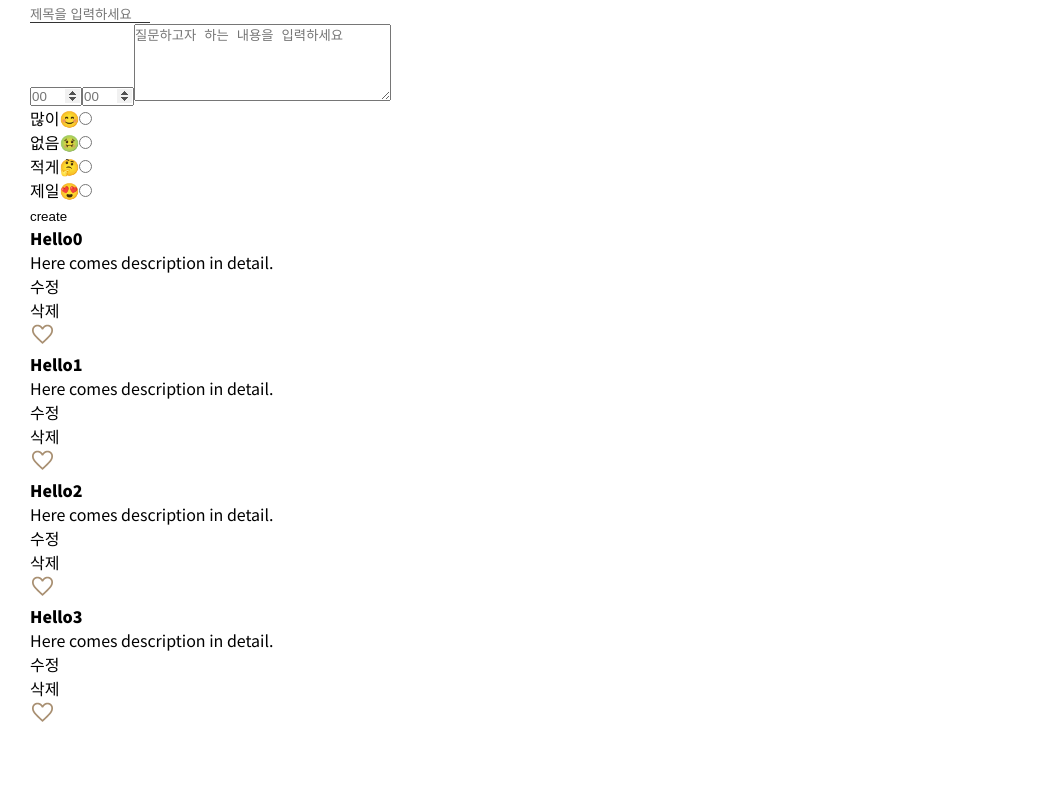
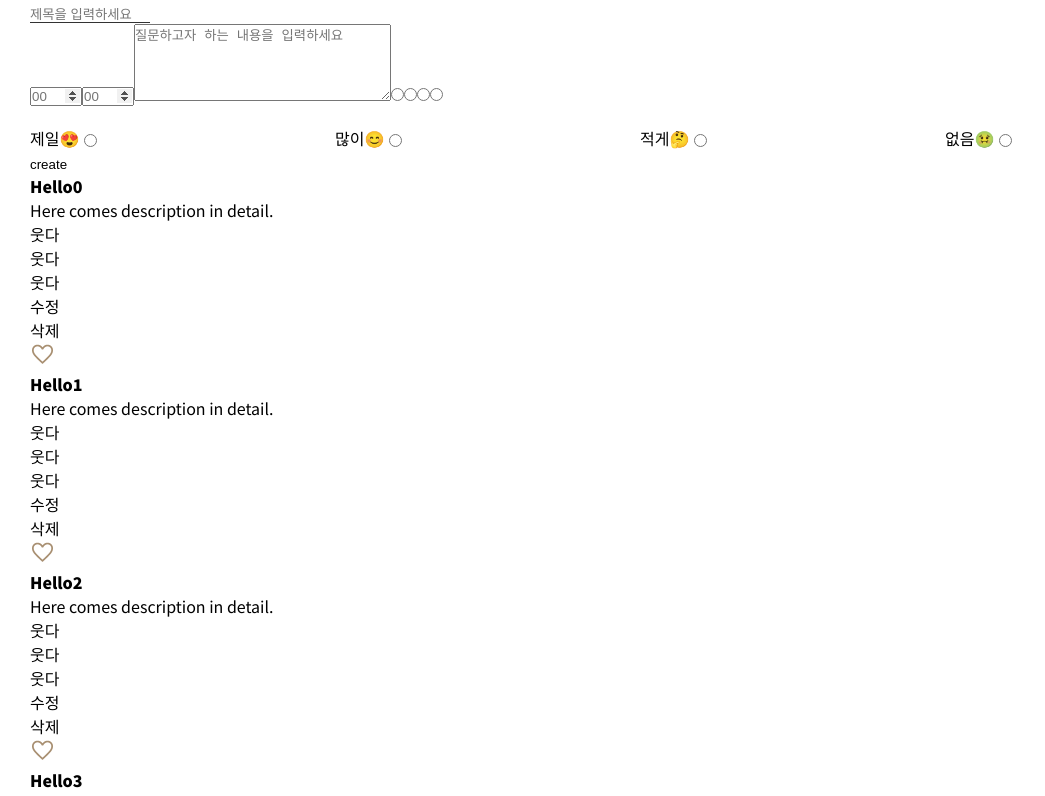
Before and after one commit to KIMYUNMEE/TodayMe, a React (Create React App) app: page / in a window 1280 px wide. Shown: the top 796 px of the page, without its empty margins (0-1045 px from the left). Built offline with nearby package versions, Linux system fonts and the light colour scheme.

Commit message:
개인프로젝트 - 할일작성하기 수정 중

```diff
--- a/src/App.js
+++ b/src/App.js
@@ -15,7 +15,7 @@ import Write from "./main/write";
 import Profile from "./sub/profile";
 import Footer from "./common/footer";
 import Notice from "./main/notice";
-
+const arr = ["white", "black", "blue", "green"];
 function App(props) {
   // kakao SDK import하기
   const status = useScript("https://developers.kakao.com/sdk/js/kakao.js");
@@ -71,17 +71,42 @@ function App(props) {
       return JSON.parse(data);
     } else {
       return [
-        { title: "Hello0", content: "Here comes description in detail." },
-        { title: "Hello1", content: "Here comes description in detail." },
-        { title: "Hello2", content: "Here comes description in detail." },
-        { title: "Hello3", content: "Here comes description in detail." },
+        {
+          title: "Hello0",
+          content: "Here comes description in detail.",
+          emo: "웃다",
+          emo1: "웃다",
+          emo2: "웃다",
+        },
+        {
+          title: "Hello1",
+          content: "Here comes description in detail.",
+          emo: "웃다",
+          emo1: "웃다",
+          emo2: "웃다",
+        },
+        {
+          title: "Hello2",
+          content: "Here comes description in detail.",
+          emo: "웃다",
+          emo1: "웃다",
+          emo2: "웃다",
+        },
+        {
+          title: "Hello3",
+          content: "Here comes description in detail.",
+          emo: "웃다",
+          emo1: "웃다",
+          emo2: "웃다",
+        },
       ];
     }
   };
 
   const [posts, setPosts] = useState(getLocalItems);
   const createPost = () => {
-    let ab = document.querySelectorAll(".text_area1").value;
+    let ab1 = document.querySelector(".abc").value;
+    let ab = document.querySelector(".text_area1").value;
     if (!input.current.value || !textarea.current.value) {
       alert("제목과 본문을 입력하세요");
       return;
@@ -93,6 +118,7 @@ function App(props) {
         emo: ab,
         emo1: input1.current.value,
         emo2: input2.current.value,
+        radio: ab1,
       },
       ...posts,
     ]);
@@ -100,6 +126,8 @@ function App(props) {
     input1.current.value = "";
     input2.current.value = "";
     textarea.current.value = "";
+
+    ab1 = "";
     ab = "";
   };
   const deletePost = (index) => {
@@ -174,7 +202,28 @@ function App(props) {
         placeholder="질문하고자 하는 내용을 입력하세요"
         ref={textarea}
       ></textarea>
-      <ul>
+      {arr.map((color) => (
+        <input type="radio" name="colors" value={color} className="abc" />
+      ))}
+      <ul className="text_area1_wrap">
+        <li>
+          <label htmlFor="rad_01">제일😍</label>
+          <input
+            className="text_area1"
+            id="rad_01"
+            placeholder="중요도"
+            type="radio"
+            value="제일😍"
+            onChange={(e) => {
+              setPosts([
+                {
+                  emo: e.current.value,
+                },
+                ...posts,
+              ]);
+            }}
+          ></input>
+        </li>
         <li>
           <label htmlFor="rad_02">많이😊</label>
           <input
@@ -183,19 +232,14 @@ function App(props) {
             placeholder="중요도"
             type="radio"
             value="많이😊"
-            name="emotion"
-          ></input>
-        </li>
-
-        <li>
-          <label htmlFor="rad_04">없음🤢</label>
-          <input
-            className="text_area1"
-            id="rad_04"
-            placeholder="중요도"
-            type="radio"
-            value="없음🤢"
-            name="emotion"
+            onChange={(e) => {
+              setPosts([
+                {
+                  emo: e.current.value,
+                },
+                ...posts,
+              ]);
+            }}
           ></input>
         </li>
         <li>
@@ -206,18 +250,32 @@ function App(props) {
             placeholder="중요도"
             type="radio"
             value="적게🤔"
-            name="emotion"
+            onChange={(e) => {
+              setPosts([
+                {
+                  emo: e.current.value,
+                },
+                ...posts,
+              ]);
+            }}
           ></input>
         </li>
         <li>
-          <label htmlFor="rad_01">제일😍</label>
+          <label htmlFor="rad_04">없음🤢</label>
           <input
             className="text_area1"
-            id="rad_01"
+            id="rad_04"
             placeholder="중요도"
             type="radio"
-            value="제일😍"
-            name="emotion"
+            value="없음🤢"
+            onChange={(e) => {
+              setPosts([
+                {
+                  emo: e.current.value,
+                },
+                ...posts,
+              ]);
+            }}
           ></input>
         </li>
       </ul>
@@ -252,11 +310,11 @@ function App(props) {
                 <div className="post">
                   <strong className="abcd">{post.title}</strong>
                   <p className="efg">{post.content}</p>
-
                   <p>{post.emo1}</p>
 
                   {post.emo2 === "" ? "00" : post.emo2}
                   <p>{post.emo}</p>
+                  <p>{post.radio}</p>
                 </div>
                 <ul className="btns">
                   <li onClick={() => enableUpdate(index)}>수정</li>
@@ -442,6 +500,15 @@ function App(props) {
                   <div className="member_caption">
                     님은 {firstDay}일째 알찬 하루를 사용중!!
                   </div>
+                  {arr.map((color) => (
+                    <input
+                      type="radio"
+                      name="colors"
+                      value={color}
+                      className="abc"
+                      onChange={() => {}}
+                    />
+                  ))}
                 </div>
               </section>
               <section className="section02">
@@ -484,99 +551,6 @@ function App(props) {
                     <li>중요도</li>
                     <li>완료</li>
                   </ul>
-                  {upTodo !== null
-                    ? upgradTodo.map(function (a, i) {
-                        return (
-                          <div className="list" key={i}>
-                            <ul>
-                              <li>
-                                <p className="today_date">
-                                  {upgradTodo[i].writeH}:{upgradTodo[i].writeM}
-                                </p>
-                              </li>
-                              <li>
-                                <p className="today_txt">
-                                  {upgradTodo[i].write}
-                                </p>
-                              </li>
-                              <li>
-                                <p className="today_best">
-                                  {upgradTodo[i].writeI}
-                                </p>
-                              </li>
-                              <li>
-                                <button
-                                  id={i}
-                                  onClick={() => {
-                                    var nowTime = new Date();
-
-                                    var year = nowTime.getFullYear();
-                                    var mon = nowTime.getMonth() + 1;
-                                    var date = nowTime.getDate();
-                                    var hour = nowTime.getHours();
-                                    var min = nowTime.getMinutes();
-
-                                    let ymdInfo = {
-                                      year: year,
-                                      mon: mon,
-                                      date: date,
-                                      hour: hour,
-                                      min: min,
-                                    };
-
-                                    parcent >= 100
-                                      ? setParcent(parcent)
-                                      : setParcent(parcent + 25);
-                                    localStorage.setItem(
-                                      parcent_name,
-                                      parcent + 25
-                                    );
-
-                                    props.dispatch({ type: "알림아이콘보기" });
-                                    props.dispatch({
-                                      type: "텍스트보내기",
-                                      payload3: upgradTodo[i].write,
-                                    });
-
-                                    parcent === 50
-                                      ? setRanking(Number(ranking) + 1)
-                                      : setRanking(Number(ranking));
-
-                                    localStorage.setItem(rank, ranking);
-                                    props.dispatch({
-                                      type: "날짜전송",
-                                      payload2: ymdInfo,
-                                    });
-                                    const txt01 = document.querySelectorAll(
-                                      ".section02 .list button"
-                                    );
-                                    const txt02 = document.querySelectorAll(
-                                      ".section02 .list .today_date"
-                                    );
-                                    const txt03 = document.querySelectorAll(
-                                      ".section02 .list .today_best"
-                                    );
-                                    const txt04 = document.querySelectorAll(
-                                      ".section02 .list .today_txt"
-                                    );
-                                    txt01[i].classList.add("off");
-                                    txt02[i].classList.add("op_off");
-                                    txt03[i].classList.add("op_off");
-                                    txt04[i].classList.add("op_off");
-                                  }}
-                                >
-                                  <img
-                                    src="../btn_complete.png"
-                                    alt="check"
-                                  ></img>
-                                </button>
-                              </li>
-                              <li onClick={() => deletePost(i)}>삭제</li>
-                            </ul>
-                          </div>
-                        );
-                      })
-                    : null}
                 </div>
               </section>
               {props.reducer[0].toggle === true ? <Write></Write> : null}
--- a/src/main/write.js
+++ b/src/main/write.js
@@ -3,7 +3,7 @@ import { connect } from "react-redux";
 import "../css/write.css";
 import "../css/index.css";
 function Writeform(props) {
-  let [write, setwrite] = useState([]);
+  let [post, setpost] = useState([]);
   let [writeH, setHwrite] = useState([]);
   let [writeM, setMwrite] = useState([]);
   let [writeI, setIwrite] = useState([]);
@@ -15,10 +15,9 @@ function Writeform(props) {
         className="text_area"
         placeholder="내가 해야할 일"
         onChange={(e) => {
-          setwrite(e.target.value);
+          setpost(e.target.value);
         }}
       ></input>
-
       <div className="date">
         <p className="day">시간</p>
         <form className="time_wrap" autoComplete="off">
@@ -56,7 +55,6 @@ function Writeform(props) {
               placeholder="중요도"
               type="radio"
               value="제일😍"
-              name="emotion"
               onChange={(e) => {
                 setIwrite(e.target.value);
               }}
@@ -70,7 +68,6 @@ function Writeform(props) {
               placeholder="중요도"
               type="radio"
               value="많이😊"
-              name="emotion"
               onChange={(e) => {
                 setIwrite(e.target.value);
               }}
@@ -84,7 +81,6 @@ function Writeform(props) {
               placeholder="중요도"
               type="radio"
               value="적게🤔"
-              name="emotion"
               onChange={(e) => {
                 setIwrite(e.target.value);
               }}
@@ -98,7 +94,6 @@ function Writeform(props) {
               placeholder="중요도"
               type="radio"
               value="없음🤢"
-              name="emotion"
               onChange={(e) => {
                 setIwrite(e.target.value);
               }}
@@ -108,34 +103,29 @@ function Writeform(props) {
       </div>
       <button
         onClick={() => {
-          let arrayWrite = [...write];
-          arrayWrite.unshift(write);
-          setwrite(arrayWrite);
-
+          let arrayWrite = [...post];
+          arrayWrite.unshift(post);
+          setpost(arrayWrite);
           let arrayH = [...writeH];
           arrayH.unshift(writeH);
           setHwrite(arrayH);
-
           let arrayM = [...writeM];
           arrayM.unshift(writeM);
           setMwrite(arrayM);
           let arrayI = [...writeI];
           arrayI.unshift(writeI);
           setIwrite(arrayI);
-
           let input_form = document.querySelector(".text_area").value;
           let input_form2 = document.querySelector(".time_txt").value;
           let input_form3 = document.querySelector(
             ".text_area1_wrap li .text_area1"
           ).value;
-
           let write_form = {
-            write: write,
+            post: post,
             writeH: writeH,
             writeM: writeM,
             writeI: writeI,
           };
-
           input_form === "" || input_form2 === "" || input_form3 === ""
             ? alert("모두 다 입력해주세요")
             : props.dispatch({ type: "할일쓰기창닫기", payload: write_form });
@@ -162,11 +152,9 @@ function Writeform(props) {
     </div>
   );
 }
-
 function store02(state) {
   return {
     reducer: state.reducer,
   };
 }
-
 export default connect(store02)(Writeform);
```
